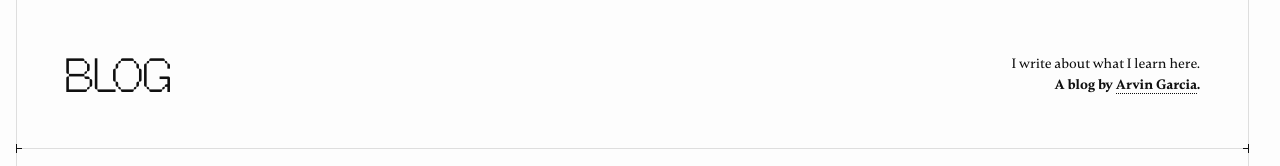
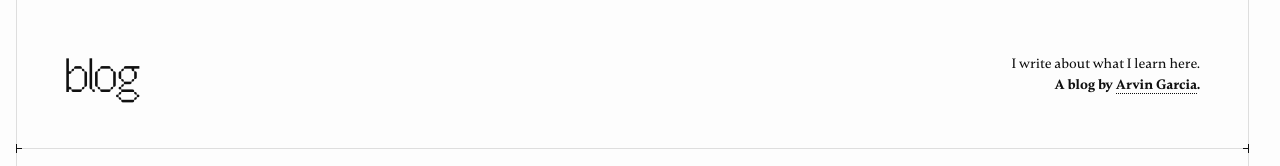
Before and after one commit to arvingarciabtw/blog, an Astro site: page / in a window 1280 px wide. Shown: the top 166 px of the page. Built offline with nearby package versions, Linux system fonts and the light colour scheme; Astro itself is replaced by a stand-in of ours; a web font is replaced by a local one.

Commit message:
refactor: lowercase header title

```diff
--- a/src/components/header.astro
+++ b/src/components/header.astro
@@ -2,7 +2,7 @@
 ---
 
 <header>
-  <h1 class="title">Blog</h1>
+  <h1 class="title">blog</h1>
   <div class="info">
     <p class="sub-info">I write about what I learn here.</p>
     <p class="sub-info">A blog by <a href="https://www.arvingarcia.com" target="_blank" rel="noopener noreferrer" class="developer">Arvin Garcia</a>.</p>
@@ -23,7 +23,6 @@
       font-family: "offbit-trial-101", sans-serif;
       font-size: var(--font-3xl);
       font-weight: var(--weight-regular);
-      text-transform: uppercase;
     }
 
     .info {
```
